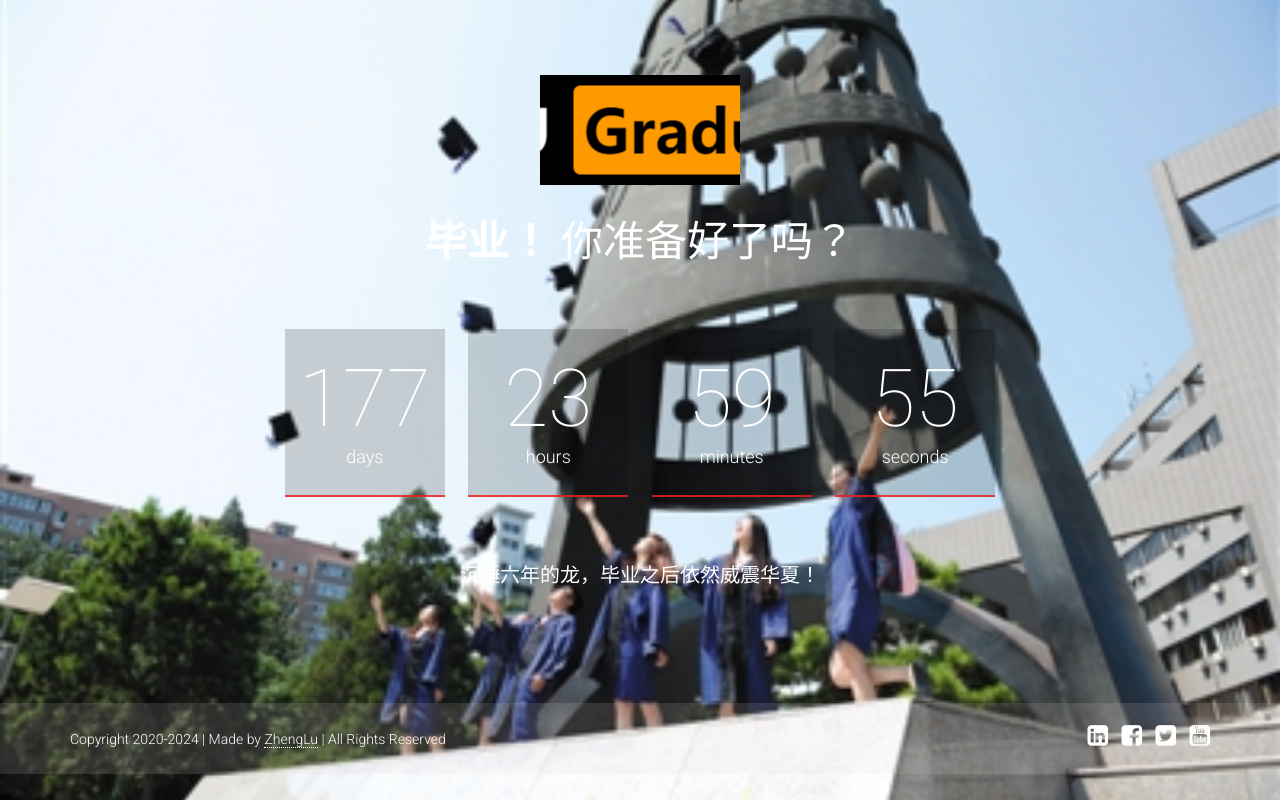
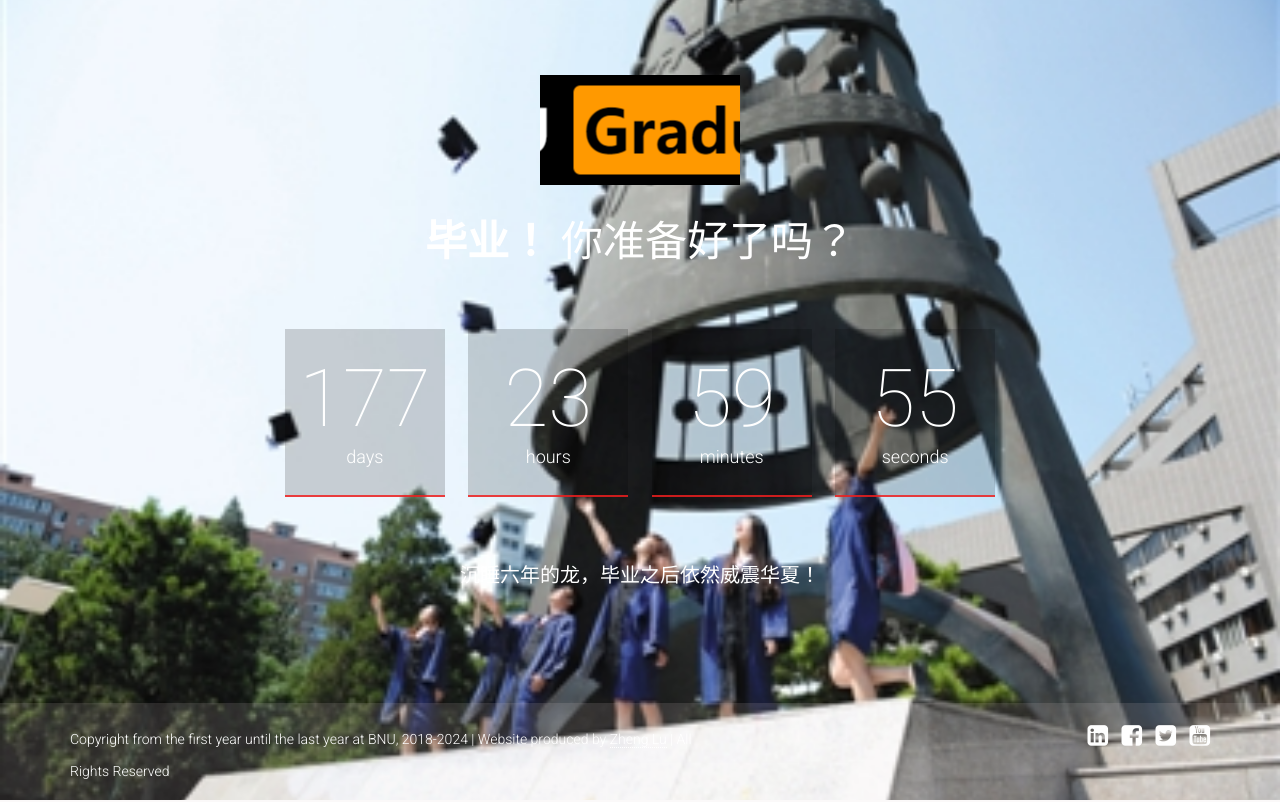
Before and after one commit to AdamZhengLu/that-thing, a plain HTML site: page index.html in a window 1280 px wide. Drawn offline with Linux system fonts and the light colour scheme.

Commit message:
Update index.html

```diff
--- a/index.html
+++ b/index.html
@@ -71,15 +71,15 @@
 	        <div class="container">
 	            <div class="row">
 	                <div class="col-sm-7 footer-copyright">
-	                    <p>Copyright 2020-2024 | Made by  <a href="https://home.zhenglu.top/">ZhengLu</a> | All Rights Reserved</p>
+	                    <p>Copyright from the first year until the last year at BNU, 2018-2024 | Website produced by  <a href="https://home.zhenglu.top/">Zheng Lu</a> | All Rights Reserved</p>
 	                </div>
 	                <div class="col-sm-5 footer-social pull-right">
 	                	<ul class="social-icon">
-								<li><a href=""><i class="fa fa-linkedin-square"></i></a></li>
-								<li><a href=""><i class="fa fa-facebook-square"></i></a></li>
-								<li><a href=""><i class="fa fa-twitter-square"></i></a></li>
-								<li><a href=""><i class="fa fa-youtube-square"></i></a></li>
-							</ul>
+					<li><a href=""><i class="fa fa-linkedin-square"></i></a></li>
+					<li><a href=""><i class="fa fa-facebook-square"></i></a></li>
+					<li><a href=""><i class="fa fa-twitter-square"></i></a></li>
+					<li><a href=""><i class="fa fa-youtube-square"></i></a></li>
+				</ul>
 	                </div>
 	            </div>
 	        </div>
```
